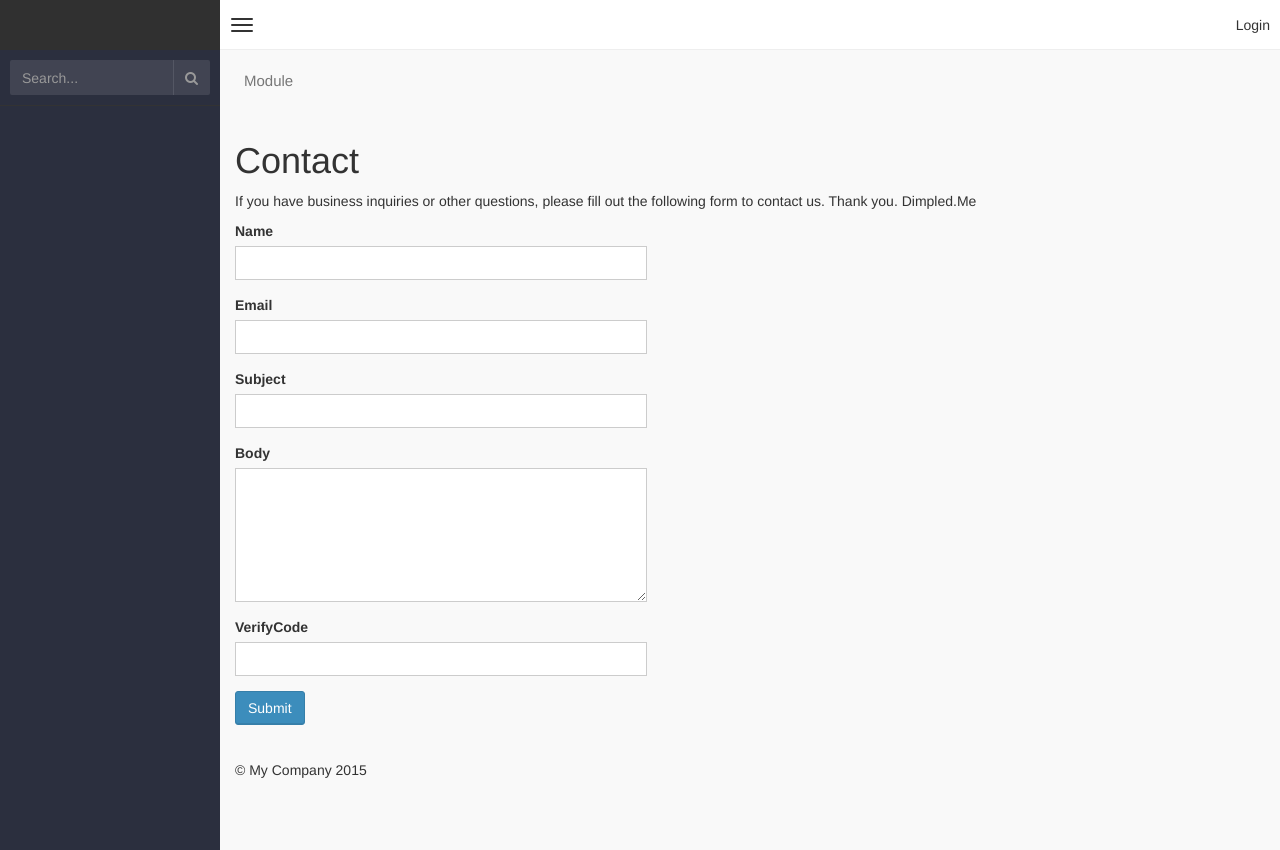
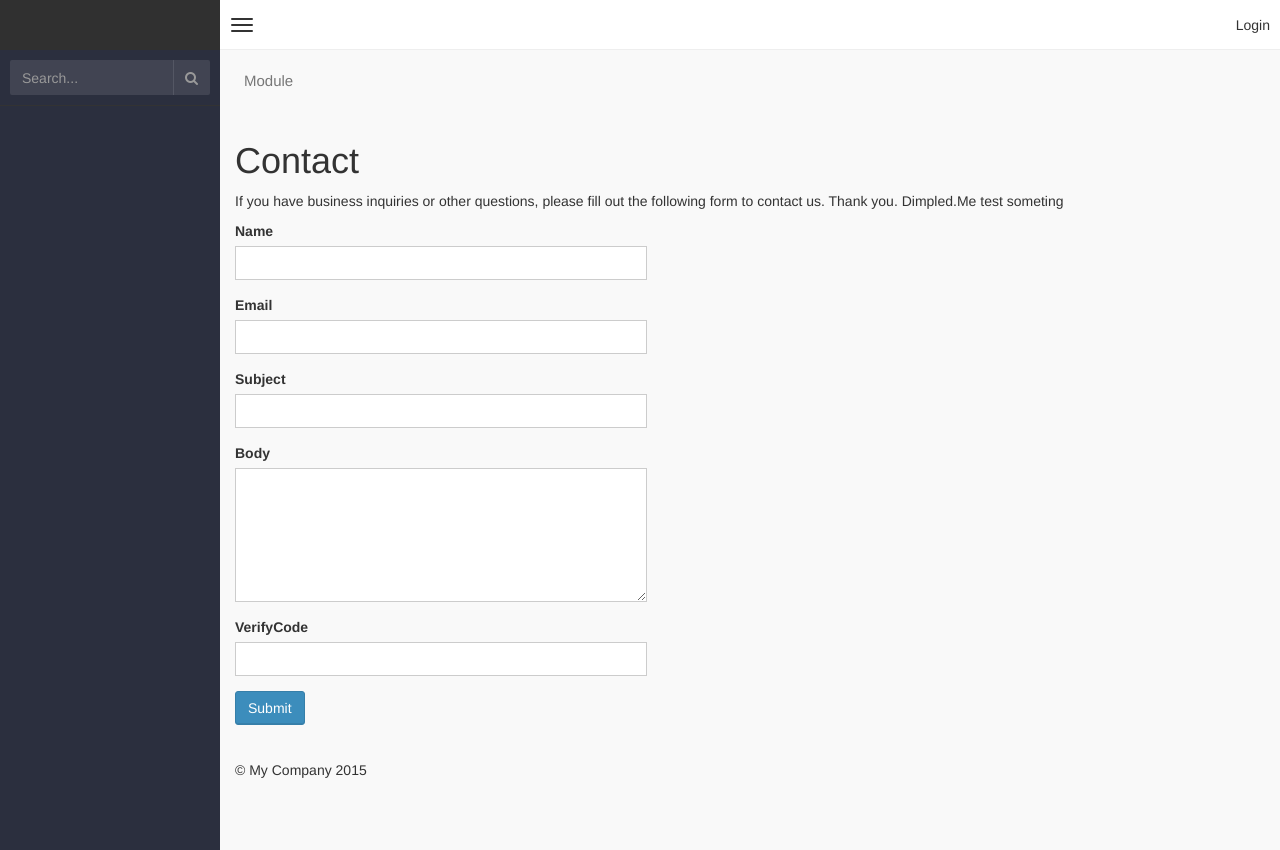
Before and after one commit to dimpled/dimlab, a Yii app: template views/site/contact.php in a window 1280 px wide. Run offline with PHP 8.4 and a stand-in for Yii, Linux system fonts and the light colour scheme; the template is opened without the code that fills it, so the values that code supplies are empty; form fields are guessed from the names that the template uses; some libraries are stand-ins or nearby versions.

Commit message:
เพิ่ม Test Someing ใน Contact

```diff
--- a/views/site/contact.php
+++ b/views/site/contact.php
@@ -35,6 +35,7 @@ $this->params['breadcrumbs'][] = $this->title;
     <p>
         If you have business inquiries or other questions, please fill out the following form to contact us. Thank you.
         Dimpled.Me
+        test someting
     </p>
 
     <div class="row">
```
